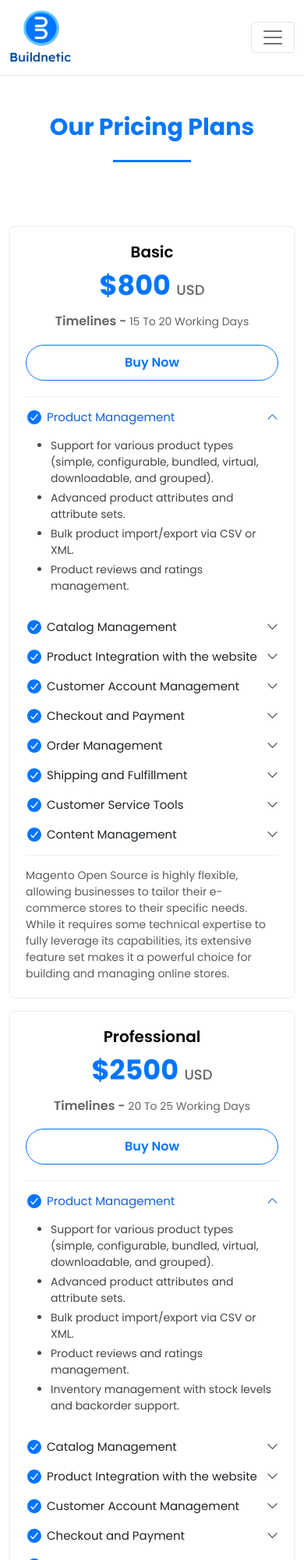
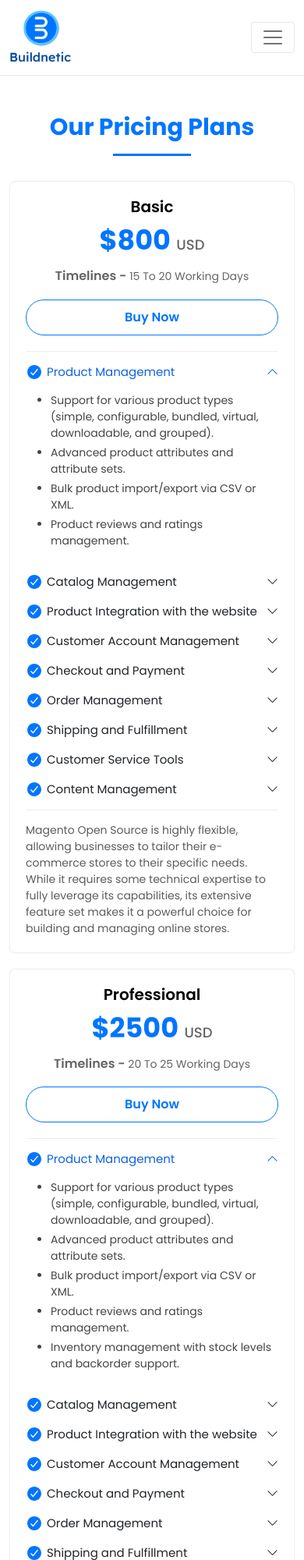
Before and after one commit to Digiconnekt/buildnetic-ecom-landing-page, a plain HTML site: page pricing.html in a window 390 px wide. Shown: the top 2000 px of the page at 78% size. Drawn offline with nearby package versions, Linux system fonts and the light colour scheme.

Commit message:
pricing page created

```diff
--- a/assets/css/pricing.css
+++ b/assets/css/pricing.css
@@ -1,6 +1,9 @@
 #pricing-section .basic-price,
 #pricing-section .advanced-price {
   margin-top: 50px;
+}
+#pricing-section .professional-price {
+  margin-top: 0px;
 }
 
 #pricing-section .block {
@@ -127,3 +130,19 @@
   margin-bottom: 0px;
   margin-top: 15px;
 }
+
+@media (max-width: 991px) {
+  #pricing-section .basic-price {
+    margin-top: 0px;
+  }
+
+  #pricing-section .advanced-price {
+    margin-top: 20px;
+  }
+}
+
+@media (max-width: 768px) {
+  #pricing-section .professional-price {
+    margin-top: 20px;
+  }
+}
--- a/pricing.html
+++ b/pricing.html
@@ -75,7 +75,9 @@
 
     <!-- THEMES LIST START -->
     <section id="pricing-section" class="container my-5">
-      <h1 class="section-heading text-center pb-3">Our Pricing Plans</h1>
+      <h1 class="section-heading text-center pb-2 pb-md-3">
+        Our Pricing Plans
+      </h1>
       <div class="section-heading-border mx-auto mb-5"></div>
       <div class="row g-3">
         <div class="col-12 col-md-6 col-lg-4 basic-price">
```
